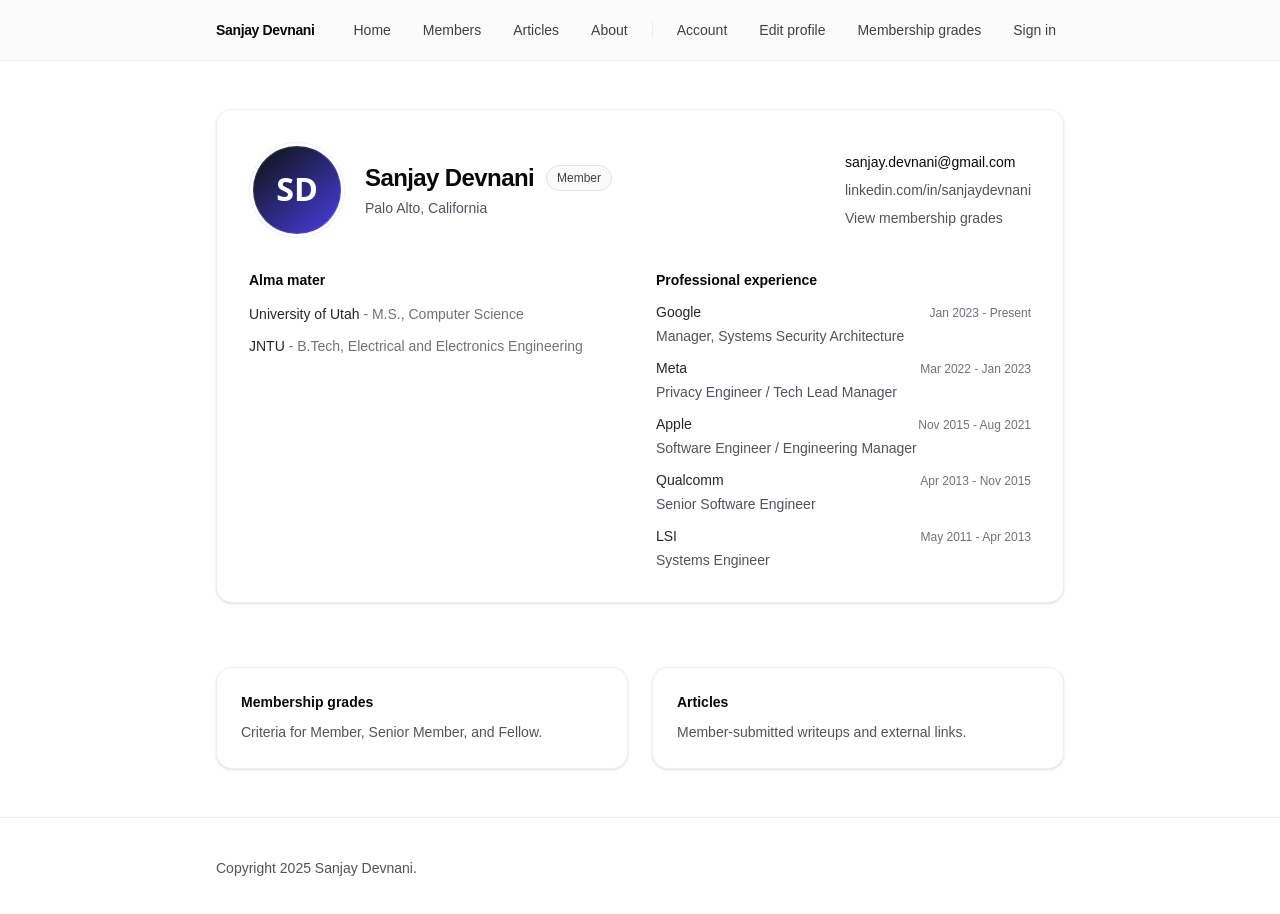
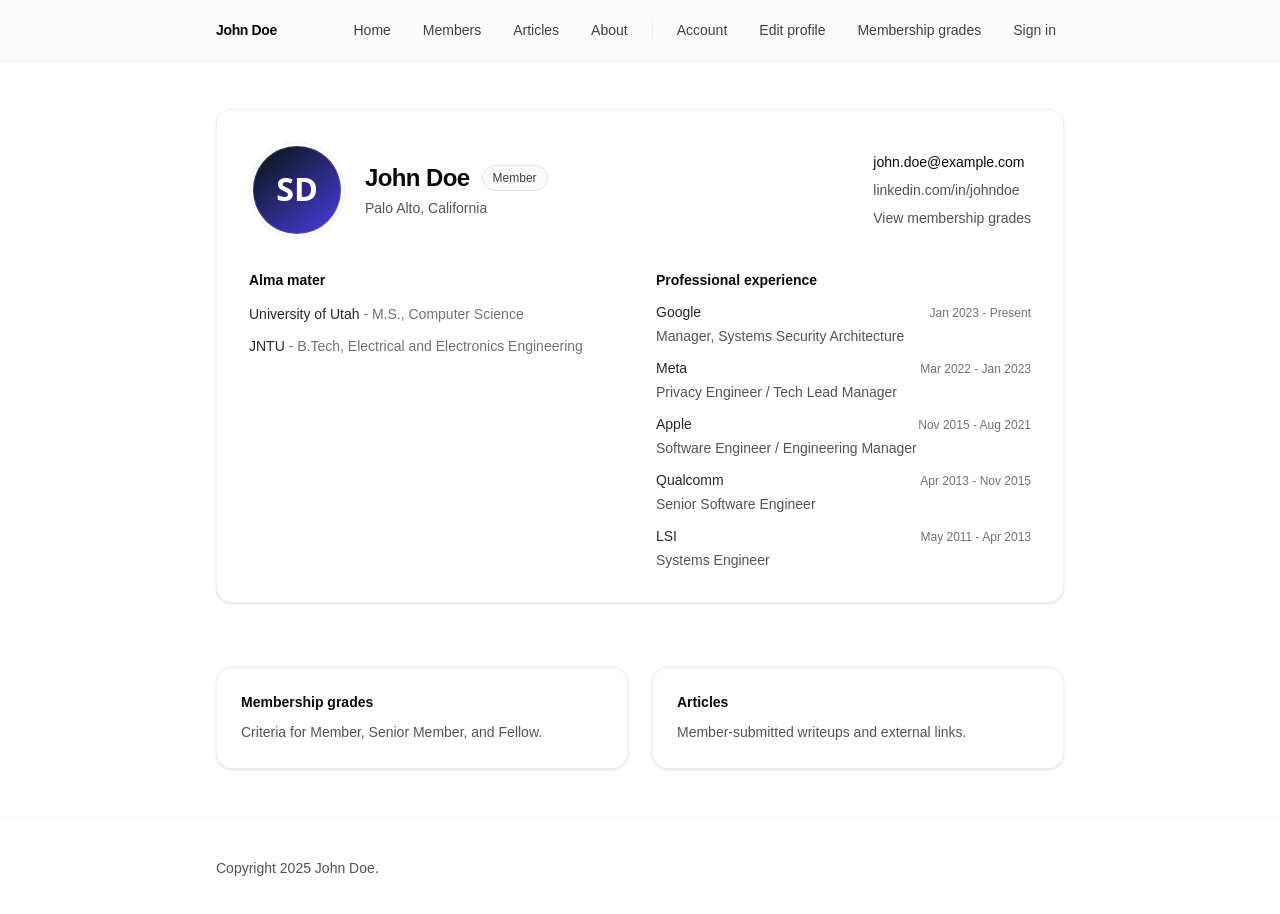
Before and after one commit to mushier-rouge/professional_website_2026, a Next.js app: page / in a window 1280 px wide. Shown: the top 914 px of the page. Built offline with nearby package versions, Linux system fonts and the light colour scheme; no server answers.

Commit message:
Replace personal name with test profile

```diff
--- a/scripts/smoke_test.mjs
+++ b/scripts/smoke_test.mjs
@@ -79,7 +79,7 @@ async function main() {
 
     await fetchWithRetry("/", { timeoutMs: 30_000, intervalMs: 250 });
 
-    await assertPage("/", { mustContain: ["Sanjay Devnani", "Professional experience"] });
+    await assertPage("/", { mustContain: ["John Doe", "Professional experience"] });
     await assertPage("/membership-grades", {
       mustContain: ["Membership grades", "Senior Member"],
     });
--- a/src/app/layout.tsx
+++ b/src/app/layout.tsx
@@ -18,8 +18,8 @@ const geistMono = Geist_Mono({
 
 export const metadata: Metadata = {
   title: {
-    default: "Sanjay Devnani",
-    template: "%s | Sanjay Devnani",
+    default: "John Doe",
+    template: "%s | John Doe",
   },
   description: "Professional profile and membership information.",
 };
@@ -41,7 +41,7 @@ export default function RootLayout({
                 href="/"
                 className="text-sm font-semibold tracking-tight text-zinc-950 dark:text-zinc-50"
               >
-                Sanjay Devnani
+                John Doe
               </Link>
               <nav className="flex items-center gap-4 text-sm text-zinc-700 dark:text-zinc-300">
                 {primaryNav.map((item) => (
@@ -72,7 +72,7 @@ export default function RootLayout({
           </main>
           <footer className="border-t border-black/[.06] py-10 text-sm text-zinc-600 dark:border-white/[.08] dark:text-zinc-400">
             <div className="mx-auto w-full max-w-4xl px-6">
-              <p>Copyright {new Date().getFullYear()} Sanjay Devnani.</p>
+              <p>Copyright {new Date().getFullYear()} John Doe.</p>
             </div>
           </footer>
         </div>
--- a/src/app/page.tsx
+++ b/src/app/page.tsx
@@ -44,7 +44,7 @@ export default function Home() {
               rel="noopener noreferrer"
               className="text-zinc-600 hover:underline dark:text-zinc-400"
             >
-              linkedin.com/in/sanjaydevnani
+              linkedin.com/in/johndoe
             </a>
             <Link
               href="/membership-grades"
--- a/src/content/profile.ts
+++ b/src/content/profile.ts
@@ -27,13 +27,13 @@ export type Profile = {
 };
 
 export const profile: Profile = {
-  name: "Sanjay Devnani",
+  name: "John Doe",
   location: "Palo Alto, California",
-  email: "sanjay.devnani@gmail.com",
-  linkedinUrl: "https://linkedin.com/in/sanjaydevnani",
+  email: "john.doe@example.com",
+  linkedinUrl: "https://linkedin.com/in/johndoe",
   photo: {
     src: "/profile.svg",
-    alt: "Profile picture for Sanjay Devnani",
+    alt: "Profile picture for John Doe",
   },
   membershipGrade: "member",
   education: [
```
Also changed, not shown: 1 other file (tests, documents, lock files or other folders).
